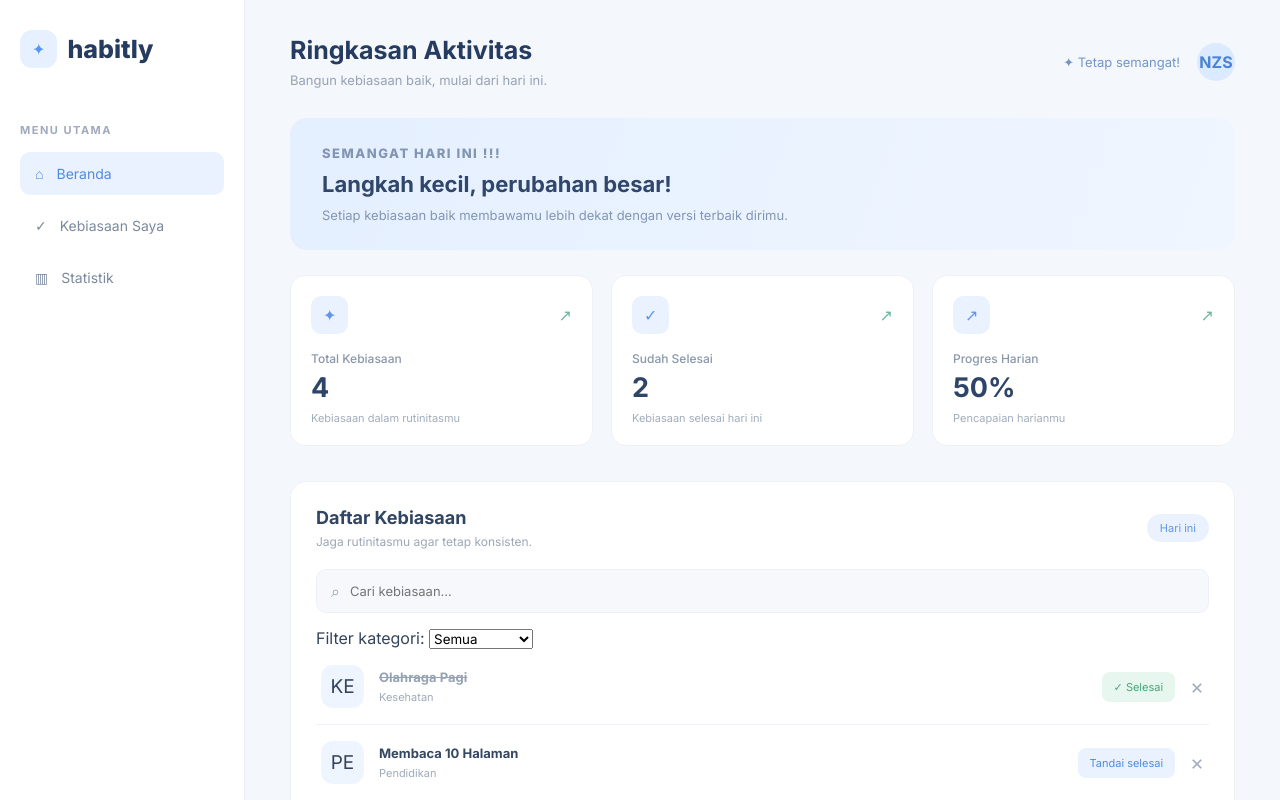
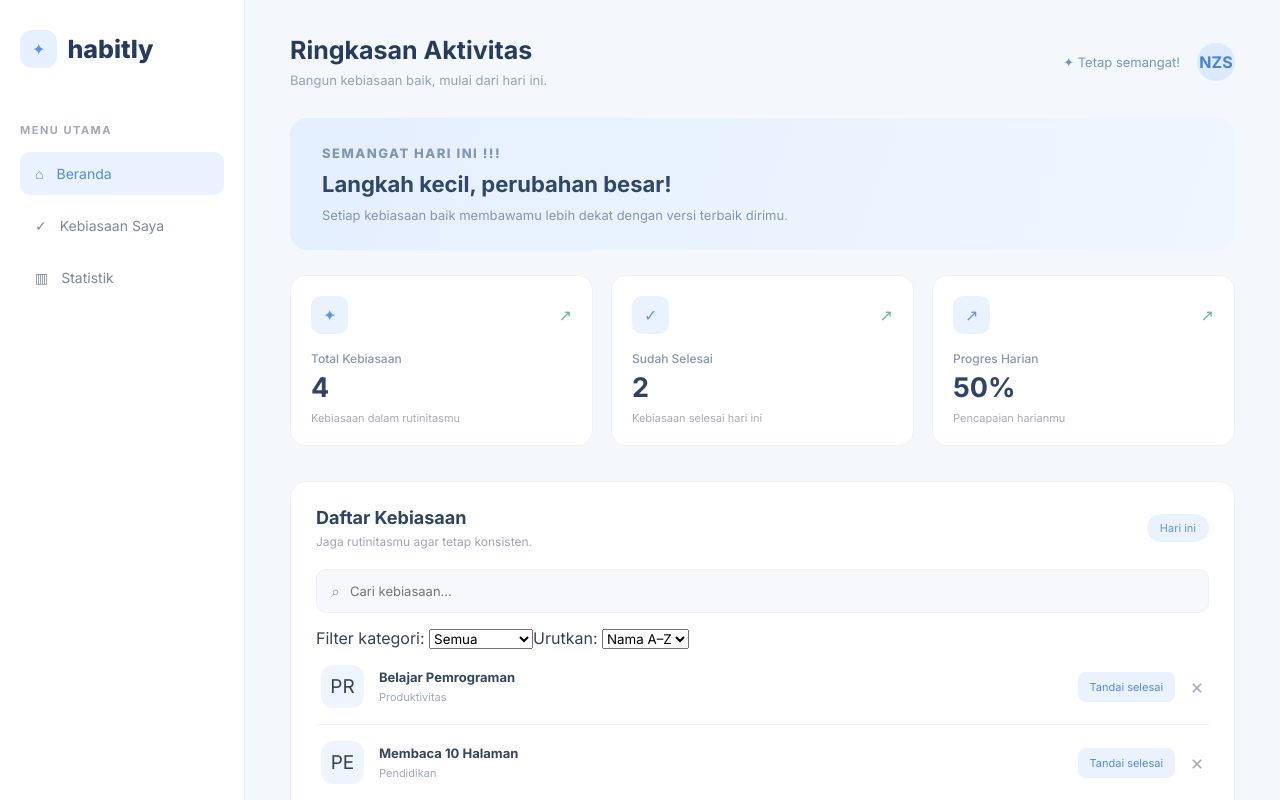
Before and after one commit to nzhrasyaifi-glitch/habitly, a React (Vite) app: page / in a window 1280 px wide. Shown: the top 800 px of the page. Built offline with nearby package versions, Linux system fonts and the light colour scheme.

Commit message:
Menambahkan fitur pengurutan nama kebiasaan

```diff
--- a/src/components/HabitList.tsx
+++ b/src/components/HabitList.tsx
@@ -18,6 +18,7 @@ type HabitListProps = {
 
 function HabitList({ habits, onToggle, onDelete }: HabitListProps) {
   const [selectedCategory, setSelectedCategory] = useState("Semua");
+  const [sortOrder, setSortOrder] = useState("az");
 
   const categories = [
     "Semua",
@@ -28,6 +29,12 @@ function HabitList({ habits, onToggle, onDelete }: HabitListProps) {
     selectedCategory === "Semua"
       ? habits
       : habits.filter((habit) => habit.category === selectedCategory);
+
+  const sortedHabits = [...filteredHabits].sort((a, b) => {
+    return sortOrder === "az"
+      ? a.name.localeCompare(b.name)
+      : b.name.localeCompare(a.name);
+  });
 
   if (habits.length === 0) {
     return (
@@ -54,16 +61,26 @@ function HabitList({ habits, onToggle, onDelete }: HabitListProps) {
             </option>
           ))}
         </select>
+
+        <label htmlFor="sort-select">Urutkan: </label>
+        <select
+          id="sort-select"
+          value={sortOrder}
+          onChange={(event) => setSortOrder(event.target.value)}
+        >
+          <option value="az">Nama A–Z</option>
+          <option value="za">Nama Z–A</option>
+        </select>
       </div>
 
-      {filteredHabits.length === 0 ? (
+      {sortedHabits.length === 0 ? (
         <div className="empty-state">
           <h3>Kebiasaan tidak ditemukan</h3>
           <p>Belum ada kebiasaan dalam kategori ini.</p>
         </div>
       ) : (
         <div className="habit-list">
-          {filteredHabits.map((habit) => (
+          {sortedHabits.map((habit) => (
             <HabitCard
               key={habit.id}
               {...habit}
```
